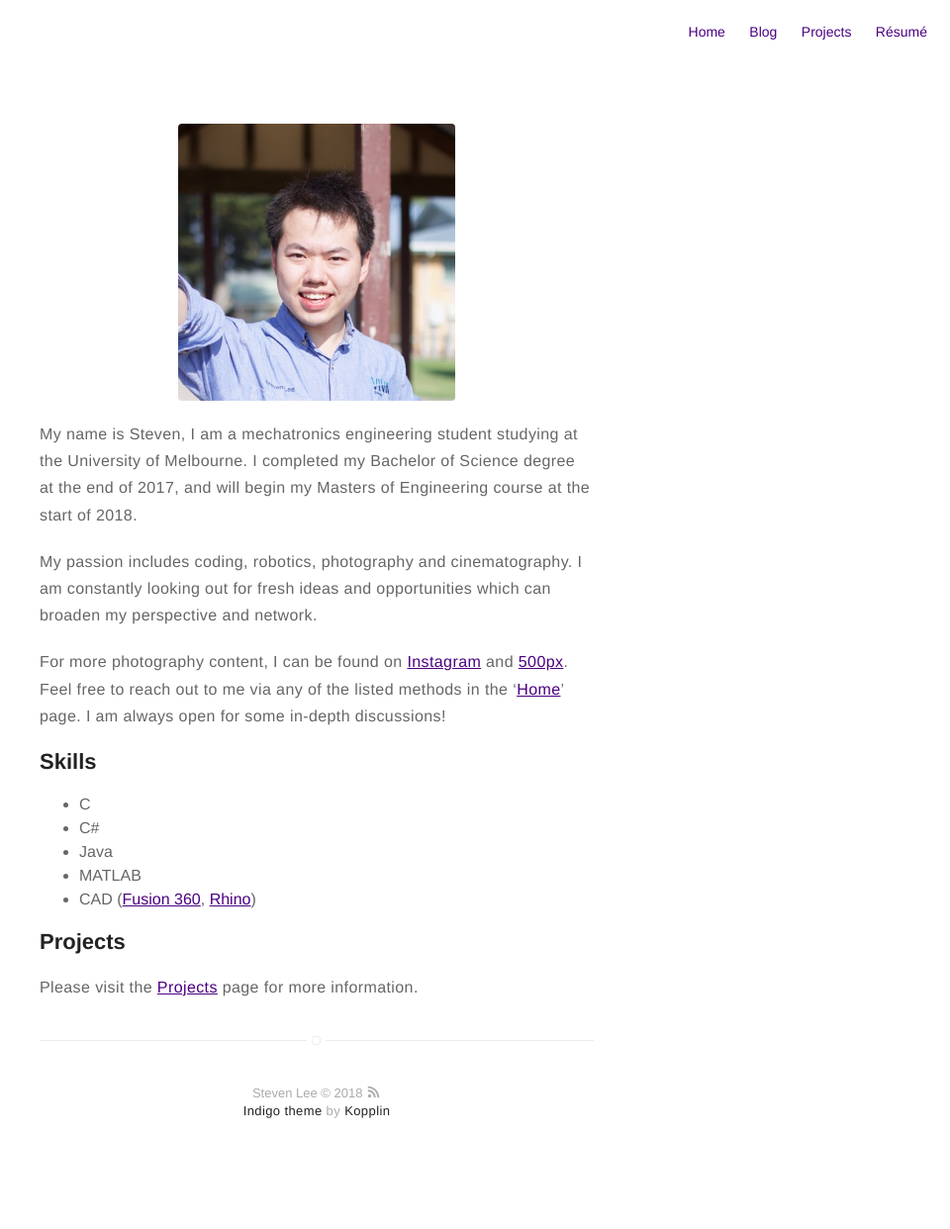
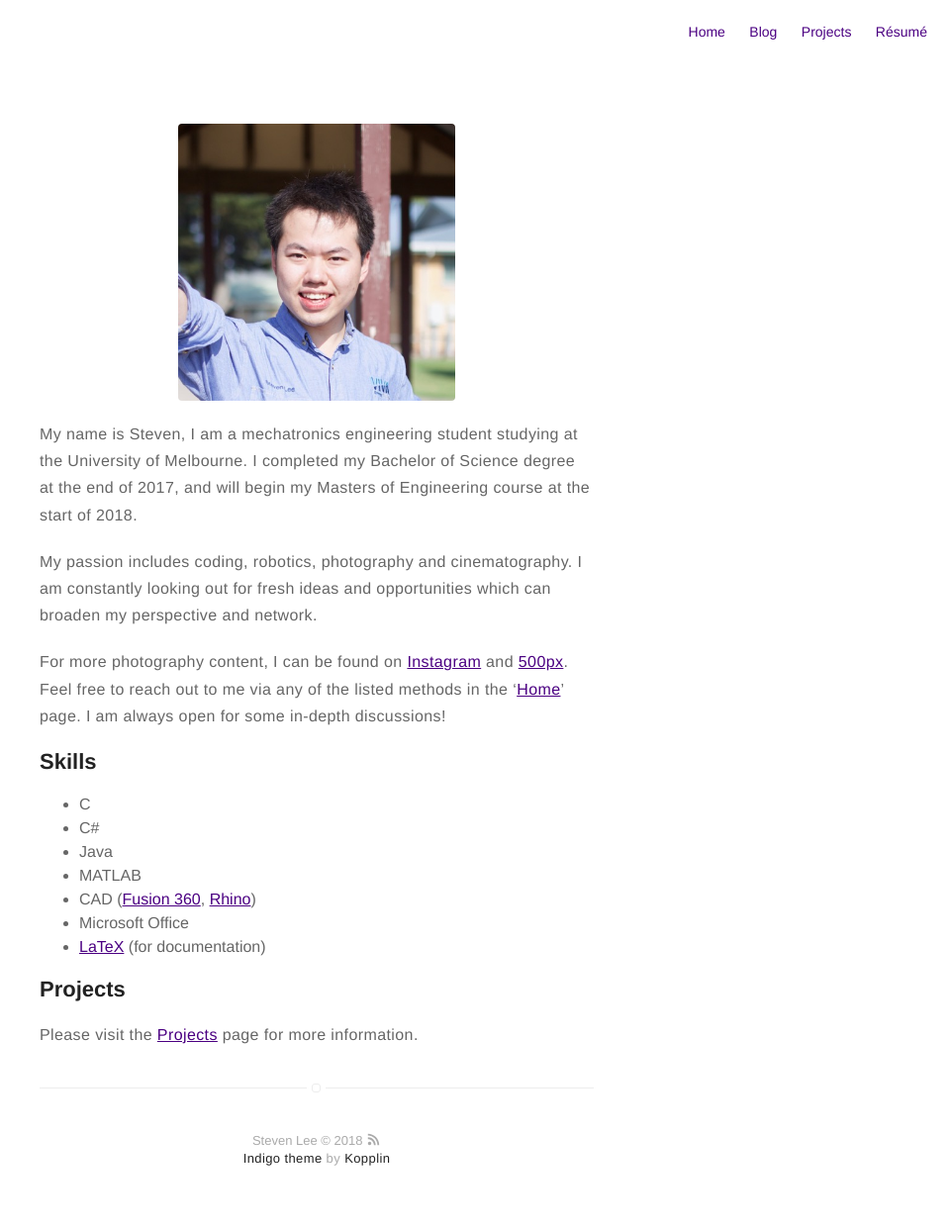
Before and after one commit to stevenlee090/stevenlee090.github.io, a Jekyll site: the page built from about.md, in a window 1280 px wide. Shown: the whole page at 99% size, without its empty margins (320-1280 px from the left). Built offline with Jekyll 4.4.1, drawn with Linux system fonts in a browser that asks for light colours; before the commit the page ends 1194 px from its top, so only the background shows below that.

Commit message:
edited about page

```diff
--- a/about.md
+++ b/about.md
@@ -16,6 +16,8 @@ For more photography content, I can be found on [Instagram](https://www.instagra
 * Java
 * MATLAB
 * CAD ([Fusion 360](https://www.autodesk.com/products/fusion-360/overview), [Rhino](https://www.rhino3d.com))
+* Microsoft Office
+* [LaTeX](https://en.wikipedia.org/wiki/LaTeX) (for documentation)
 
 ## Projects
 Please visit the [Projects]({{ site.url }}/projects) page for more information.
```
